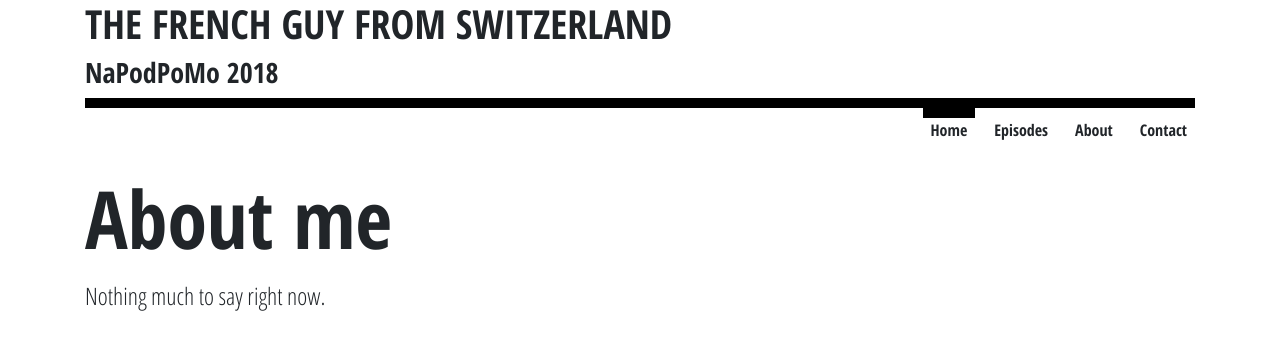
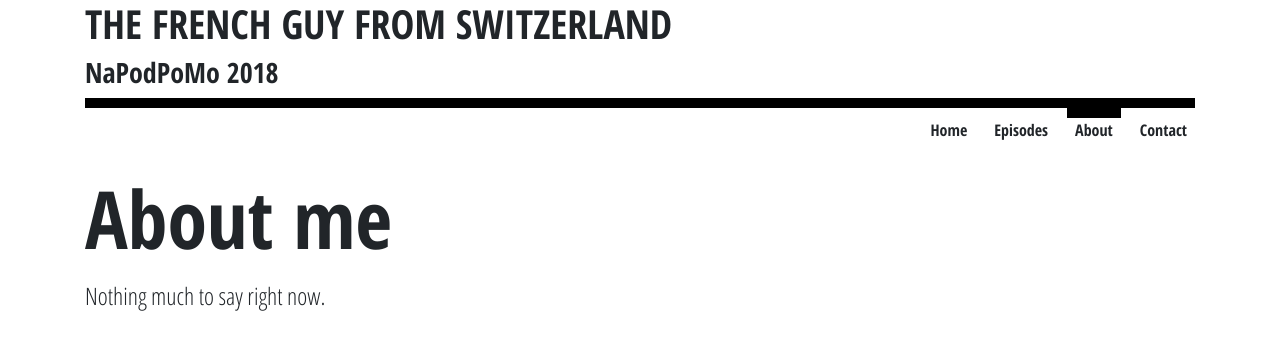
Before and after one commit to frenchguych/napodpomo2018, a Jekyll site: the page built from about.md, in a window 1280 px wide. Shown: the top 350 px of the page. Built offline with Jekyll 4.4.1, drawn with Linux system fonts in a browser that asks for light colours.

Commit message:
active bar

```diff
--- a/_layouts/base.html
+++ b/_layouts/base.html
@@ -26,10 +26,10 @@
 				<div class="col">
 					<div class="top-menu">
 						<ul class="items float-right list-inline">
-							<li class="list-inline-item active"><a class="px-2 d-inline-block font-weight-bold" href="{{ site.url }}/">Home</a></li>
-							<li class="list-inline-item"><a class="px-2 d-inline-block font-weight-bold" href="{{ site.url }}/episodes">Episodes</a></li>
-							<li class="list-inline-item"><a class="px-2 d-inline-block font-weight-bold" href="{{ site.url }}/about">About</a></li>
-							<li class="list-inline-item"><a class="px-2 d-inline-block font-weight-bold" href="{{ site.url }}/contact">Contact</a></li>
+							<li class="list-inline-item{% if page.permalink == '/' %} active{% endif %}"><a class="px-2 d-inline-block font-weight-bold" href="{{ site.url }}/">Home</a></li>
+							<li class="list-inline-item{% if page.permalink == '/episodes' %} active{% endif %}"><a class="px-2 d-inline-block font-weight-bold" href="{{ site.url }}/episodes">Episodes</a></li>
+							<li class="list-inline-item{% if page.permalink == '/about' %} active{% endif %}"><a class="px-2 d-inline-block font-weight-bold" href="{{ site.url }}/about">About</a></li>
+							<li class="list-inline-item{% if page.permalink == '/contact' %} active{% endif %}"><a class="px-2 d-inline-block font-weight-bold" href="{{ site.url }}/contact">Contact</a></li>
 						</ul>
 					</div>
 				</div>
```
Also changed, not shown: index.md (+1 -0 lines).
